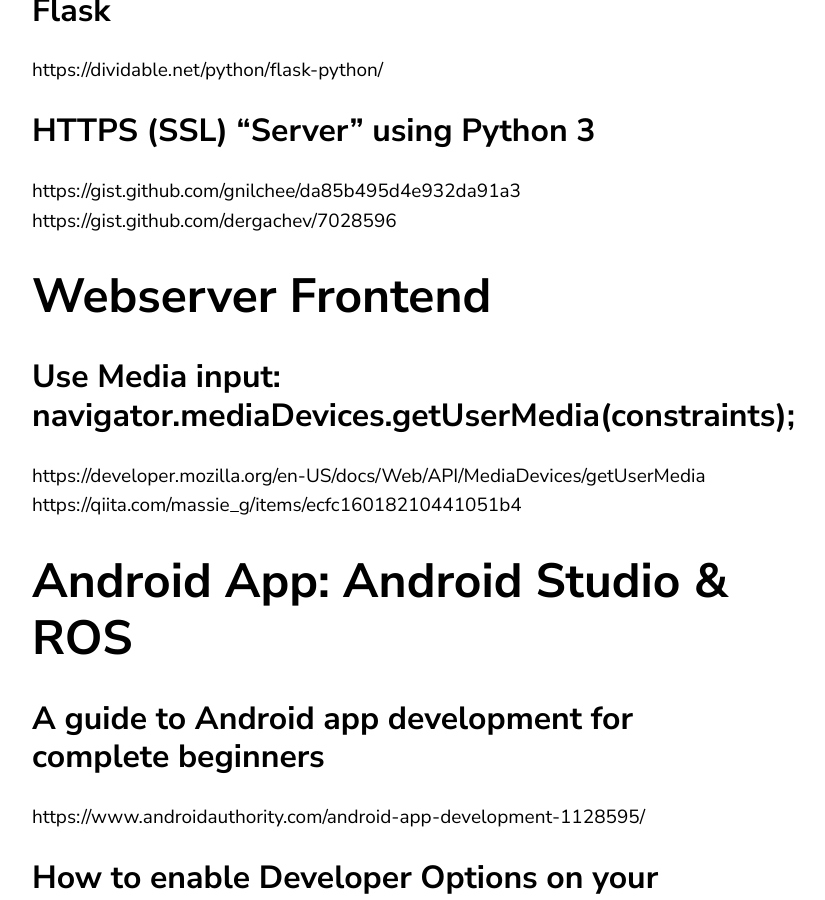
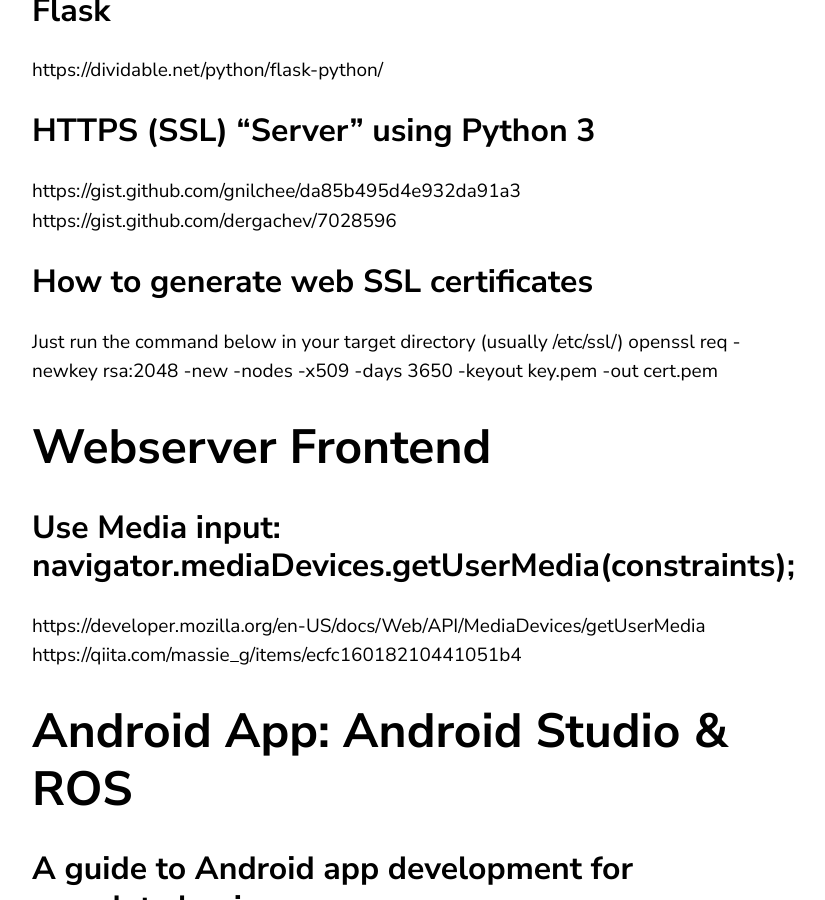
Before and after one commit to jluis9796/jluis9796.github.io, a Jekyll site: the page built from _posts/2020-05-31-manuals.markdown, in a window 1280 px wide and 900 px high, scrolled down 877 px. Shown: the whole window, without its empty margins (68-893 px from the left). Built offline with Jekyll 4.4.1, drawn with Linux system fonts in a browser that asks for light colours.

Commit message:
Update 2020-05-31-manuals.markdown

```diff
--- a/_posts/2020-05-31-manuals.markdown
+++ b/_posts/2020-05-31-manuals.markdown
@@ -18,6 +18,10 @@ https://dividable.net/python/flask-python/
 ## HTTPS (SSL) "Server" using Python 3
 https://gist.github.com/gnilchee/da85b495d4e932da91a3
 https://gist.github.com/dergachev/7028596
+
+## How to generate web SSL certificates
+Just run the command below in your target directory (usually /etc/ssl/)
+openssl req -newkey rsa:2048 -new -nodes -x509 -days 3650 -keyout key.pem -out cert.pem
 
 # Webserver Frontend
 ## Use Media input: navigator.mediaDevices.getUserMedia(constraints);
```
